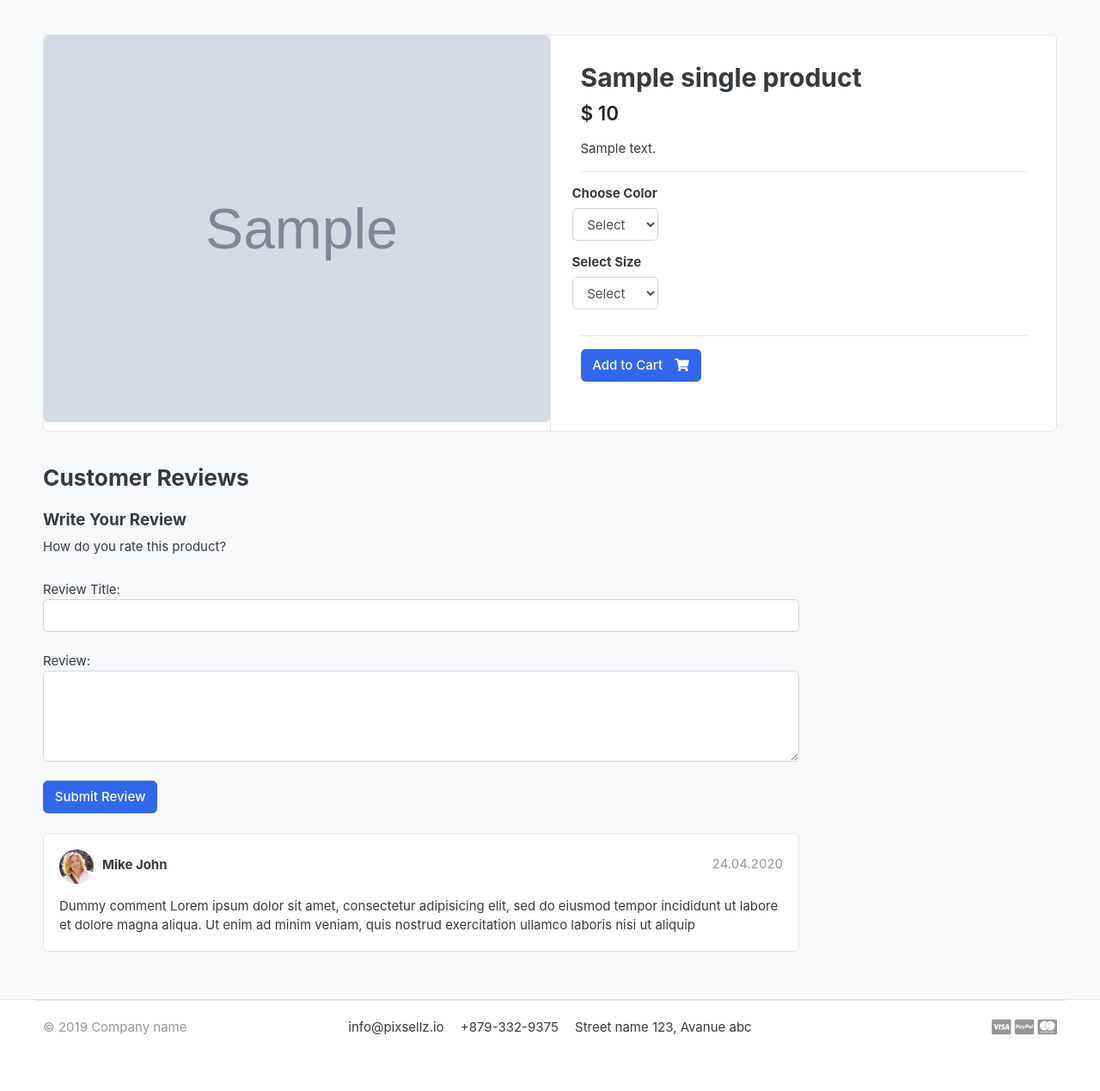
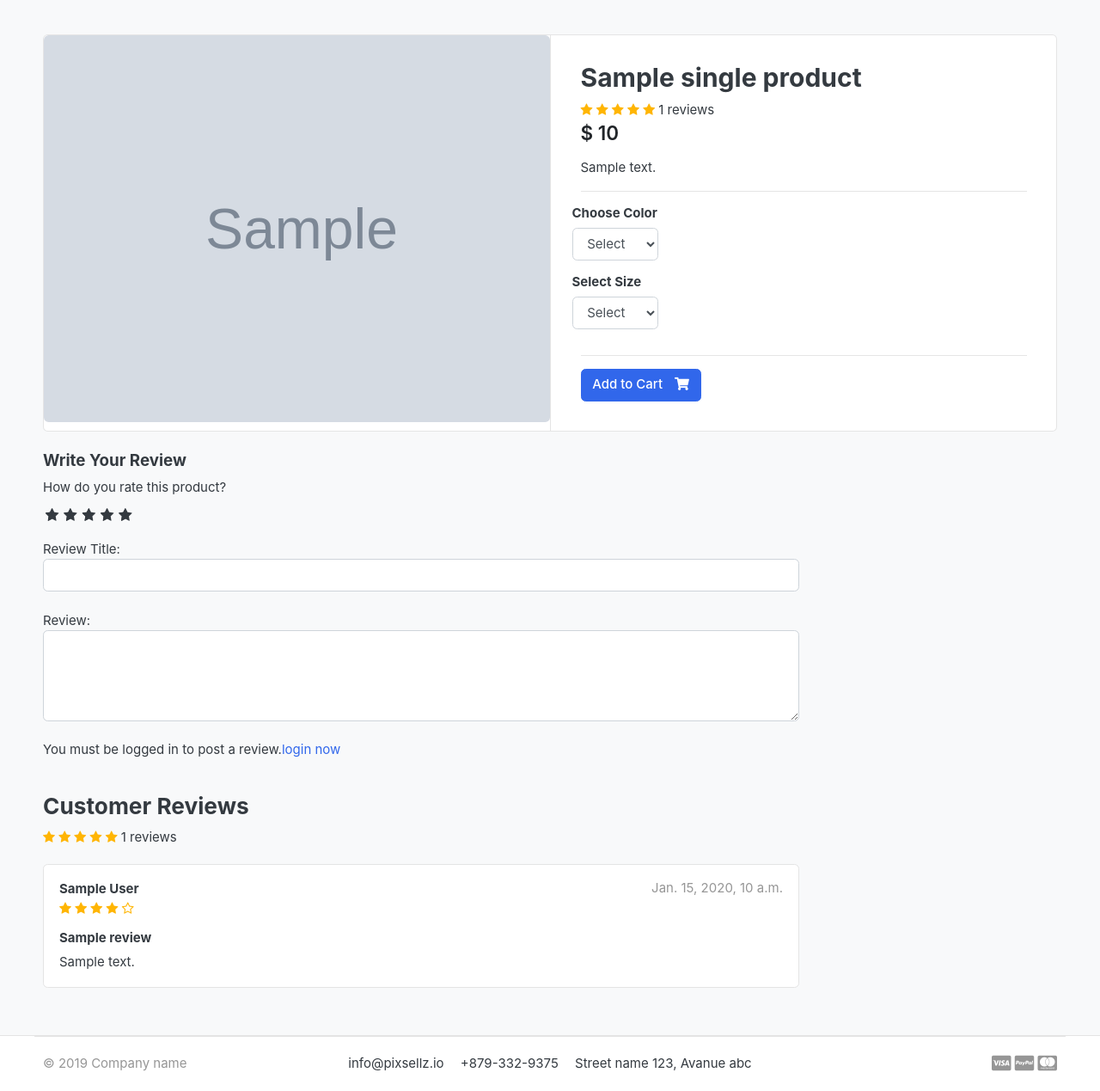
Before and after one commit to Yadan-Wei/greatkart-django, a Django app: template templates/store/product_detail.html in a window 1280 px wide. Shown: the part 118-1387 px from the top of the page at 86% size. Before the commit the page ends 1322 px from the top, so only its background shows below. Run offline with Django 4.2, Linux system fonts and the light colour scheme; the template is opened without the code that fills it: most values are stand-ins (such as "Sample title", 1, 10 or a date in 2020); grey boxes marked "Sample" are stand-in pictures; some libraries are stand-ins or nearby versions; some web fonts are replaced.

Commit message:
"Complete reviews"

```diff
--- a/accounts/models.py
+++ b/accounts/models.py
@@ -59,6 +59,9 @@ class Account(AbstractBaseUser):
 
     objects = MyAccountManager()
 
+    def full_name(self):
+        return f'{self.first_name} {self.last_name}'
+
     def __str__(self):
         return self.email
 
--- a/static/css/custom.css
+++ b/static/css/custom.css
@@ -1,3 +1,61 @@
+/* Hide Radio button */
 .rate > input{
   display: none;
 }
+
+.rate{
+  display: inline-block;;
+  border: 0;
+}
+
+.rate > label{
+  float: right;
+}
+
+/* Showing the stars */
+.rate > label:before{
+  display: inline-block;
+  font-size: 1.1rem;
+  font-family: "FontAwesome";
+  content: "\f005";
+  margin:0;
+  padding:0.3rem .2rem;
+  cursor: pointer;
+}
+
+/* Half star */
+.rate .half:before{
+  content: "\f089";
+  position: absolute;
+  padding-right: 0;
+}
+
+/* Click and hover */
+input:checked ~ label, label:hover ~ label{
+  color: #ffb503;
+}
+
+/* hover hightlight */
+input:checked + label:hover, input:checked ~ label:hover,input:checked ~ label:hover ~ label,
+label:hover ~ input:checked ~ label{
+  color: #cc9000;
+}
+
+.rating-star i{
+  color: #ffb503 !important;
+}
+
+ul.thumb{
+  margin:0 auto;
+  padding: 0;
+  float: left;
+}
+ul.thumb li{
+  list-style: none;
+  margin: 10px;
+}
+ul.thumb li img{
+  width: 80px;
+  height: 80px;
+  border: 1px solid grey;
+}
--- a/store/urls.py
+++ b/store/urls.py
@@ -10,4 +10,5 @@ urlpatterns = [
     path('category/<slug:category_slug>/', views.store, name='products_by_category'),
     path('category/<slug:category_slug>/<slug:product_slug>/', views.product_detail, name='product_detail'),
     path('search/', views.search, name='search'),
+    path('submit_review/<int:product_id>/', views.submit_review, name='submit_review'),
 ]
--- a/templates/store/product_detail.html
+++ b/templates/store/product_detail.html
@@ -24,6 +24,17 @@
                 <article class="content-body">
 
                 <h2 class="title">{{ single_product.product_name }}</h2>
+                <div class="rating-star">
+                    <span>
+                        <i class="fa fa-star{% if single_product.averageReview < 0.5 %}-o {% elif single_product.averageReview >= 0.5 and single_product.averageReview < 1 %}-half-o {% endif %}" aria-hidden="true"></i>
+                        <i class="fa fa-star{% if single_product.averageReview < 1.5 %}-o {% elif single_product.averageReview >= 1.5 and single_product.averageReview < 2 %}-half-o {% endif %}" aria-hidden="true"></i>
+                        <i class="fa fa-star{% if single_product.averageReview < 2.5 %}-o {% elif single_product.averageReview >= 2.5 and single_product.averageReview < 3 %}-half-o {% endif %}" aria-hidden="true"></i>
+                        <i class="fa fa-star{% if single_product.averageReview < 3.5 %}-o {% elif single_product.averageReview >= 3.5 and single_product.averageReview < 4 %}-half-o {% endif %}" aria-hidden="true"></i>
+                        <i class="fa fa-star{% if single_product.averageReview < 4.5 %}-o {% elif single_product.averageReview >= 4.5 and single_product.averageReview < 5 %}-half-o {% endif %}" aria-hidden="true"></i>
+                    <span>{{ single_product.countReview }} reviews</span>
+                    </span>
+                </div>
+
 
                 <div class="mb-3">
                     <var class="price h4">$ {{ single_product.price }}</var>
@@ -73,13 +84,11 @@
 <div class="row">
 			<div class="col-md-9">
 
-	<header class="section-heading">
-		<h3>Customer Reviews </h3>
 
-	</header>
-        <form action="" method="POST">
+        <form action="{% url 'submit_review' single_product.id %}" method="POST">
             {% csrf_token %}
             <h5>Write Your Review</h5>
+
             <div>
 
                 <label>How do you rate this product?</label>
@@ -96,6 +105,7 @@
                     <input type="radio" name="rating" id="rating2" value="1" required><label for="rating2" title="1"></label>
                     <input type="radio" name="rating" id="rating1" value="0.5" required><label for="rating1" title="0.5" class="half"></label>
                 </div>
+                <br>
 
 
                 Review Title:
@@ -104,27 +114,61 @@
                 Review:
                 <textarea name="review" rows="4" class="form-control" ></textarea>
                 <br>
-                <input type="submit" value="Submit Review" class="btn btn-primary">
+                {% if user.is_authenticated %}
+                    {% if orderproduct %}
+                        <input type="submit" value="Submit Review" class="btn btn-primary">
+                    {% else %}
+                        <p>You must purchase this item to post a review.</p>
+
+                    {% endif %}
+                {% else %}
+                    <p>You must be logged in to post a review.<span><a href="{% url 'login' %}">login now</a></span></p>
+                {% endif %}
             </div>
         </form>
+    {% include 'includes/alerts.html' %}
 <br>
+    <header class="section-heading">
+		<h3>Customer Reviews </h3>
+        <div class="rating-star">
+                    <span>
+                        <i class="fa fa-star{% if single_product.averageReview < 0.5 %}-o {% elif single_product.averageReview >= 0.5 and single_product.averageReview < 1 %}-half-o {% endif %}" aria-hidden="true"></i>
+                        <i class="fa fa-star{% if single_product.averageReview < 1.5 %}-o {% elif single_product.averageReview >= 1.5 and single_product.averageReview < 2 %}-half-o {% endif %}" aria-hidden="true"></i>
+                        <i class="fa fa-star{% if single_product.averageReview < 2.5 %}-o {% elif single_product.averageReview >= 2.5 and single_product.averageReview < 3 %}-half-o {% endif %}" aria-hidden="true"></i>
+                        <i class="fa fa-star{% if single_product.averageReview < 3.5 %}-o {% elif single_product.averageReview >= 3.5 and single_product.averageReview < 4 %}-half-o {% endif %}" aria-hidden="true"></i>
+                        <i class="fa fa-star{% if single_product.averageReview < 4.5 %}-o {% elif single_product.averageReview >= 4.5 and single_product.averageReview < 5 %}-half-o {% endif %}" aria-hidden="true"></i>
+                        <span>{{ single_product.countReview }} reviews</span>
+                    </span>
+                </div>
+
+	</header>
+    {%  for review in reviews %}
 	<article class="box mb-3">
 		<div class="icontext w-100">
-			<img src="{% static './images/avatars/avatar1.jpg' %}" class="img-xs icon rounded-circle">
+
 			<div class="text">
-				<span class="date text-muted float-md-right">24.04.2020 </span>
-				<h6 class="mb-1">Mike John </h6>
+				<span class="date text-muted float-md-right">{{ review.updated_at }}</span>
+				<h6 class="mb-1">{{ review.user.full_name }} </h6>
+                <div class="rating-star">
+                    <span>
+                        <i class="fa fa-star{% if review.rating == 0.5 %}-half-o {% elif review.rating < 1 %}-o {% endif %}" aria-hidden="true"></i>
+                        <i class="fa fa-star{% if review.rating == 1.5 %}-half-o {% elif review.rating < 2 %}-o {% endif %}" aria-hidden="true"></i>
+                        <i class="fa fa-star{% if review.rating == 2.5 %}-half-o {% elif review.rating < 3 %}-o {% endif %}" aria-hidden="true"></i>
+                        <i class="fa fa-star{% if review.rating == 3.5 %}-half-o {% elif review.rating < 4 %}-o {% endif %}" aria-hidden="true"></i>
+                        <i class="fa fa-star{% if review.rating == 4.5 %}-half-o {% elif review.rating < 5 %}-o {% endif %}" aria-hidden="true"></i>
+                    </span>
+                </div>
 
 			</div>
 		</div> <!-- icontext.// -->
 		<div class="mt-3">
+            <h6>{{ review.subject }}</h6>
 			<p>
-				Dummy comment Lorem ipsum dolor sit amet, consectetur adipisicing elit, sed do eiusmod
-				tempor incididunt ut labore et dolore magna aliqua. Ut enim ad minim veniam,
-				quis nostrud exercitation ullamco laboris nisi ut aliquip
+                {{ review.review }}
 			</p>
 		</div>
 	</article>
+        {% endfor %}
 
 
 
```
Also changed, not shown: greatkart/settings.py (+8 -3 lines), store/models.py (+16 -0 lines), store/views.py (+41 -1 lines).
